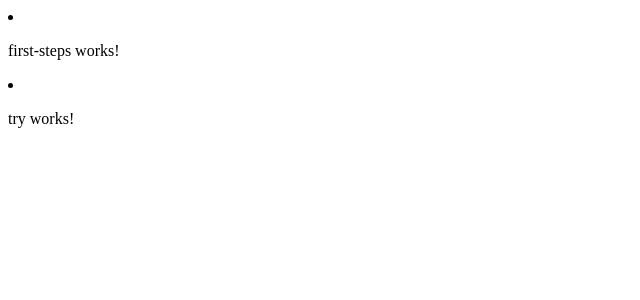
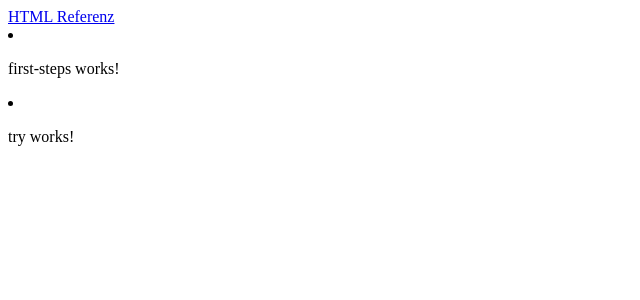
Before and after one commit to Alexstuder/UdemyAngular5, an Angular app: page / in a window 1280 px wide. Shown: the top 300 px of the page, without its empty margins (0-640 px from the left). Built offline with nearby package versions, Linux system fonts and the light colour scheme.

Commit message:
first link to HTML Referenz added

```diff
--- a/src/app/app.component.html
+++ b/src/app/app.component.html
@@ -1,11 +1,5 @@
-<!-- * * * * * * * * * * * * * * * * * * * * * * * * * * * * * * * -->
-<!-- * * * * * * * * * * * The content below * * * * * * * * * * * -->
-<!-- * * * * * * * * * * is only a placeholder * * * * * * * * * * -->
-<!-- * * * * * * * * * * and can be replaced. * * * * * * * * * * * -->
-<!-- * * * * * * * * * * * * * * * * * * * * * * * * * * * * * * * -->
-<!-- * * * * * * * * * Delete the template below * * * * * * * * * * -->
-<!-- * * * * * * * to get started with your project! * * * * * * * * -->
-<!-- * * * * * * * * * * * * * * * * * * * * * * * * * * * * * * * -->
+<a target="_blank" rel="noopnener" href="https://wiki.selfhtml.org/wiki/Referenz:HTML" title="HTML Referenz">HTML
+  Referenz</a>
 <li>
   <app-first-steps></app-first-steps>
 </li>
```
